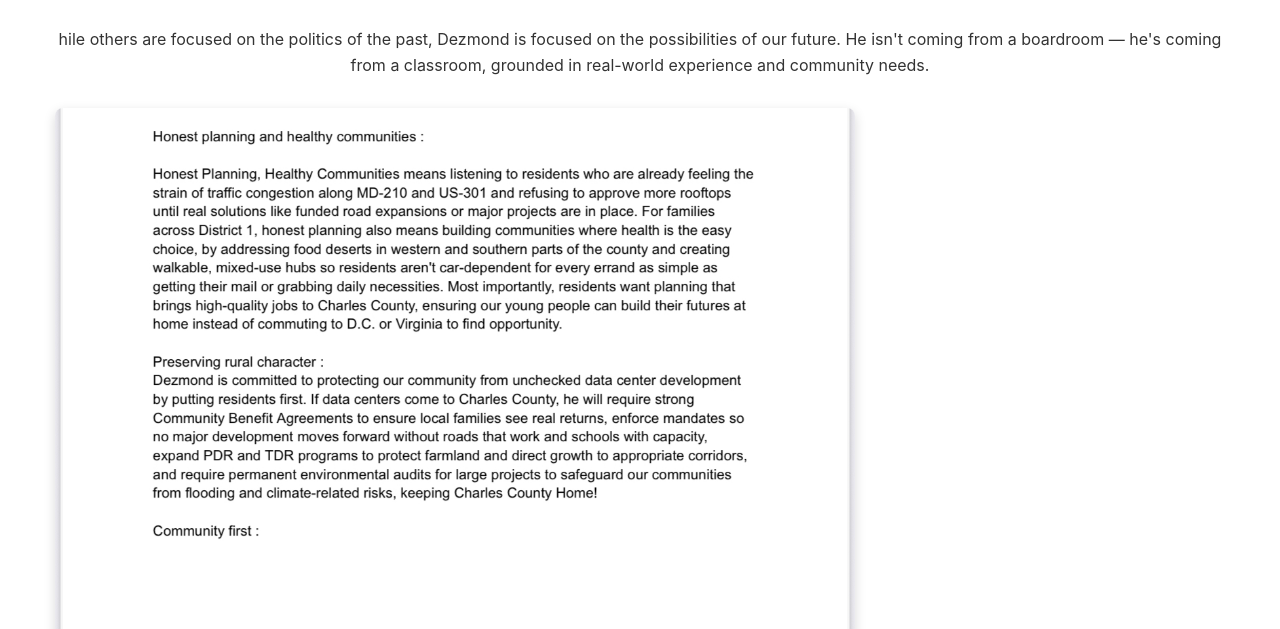
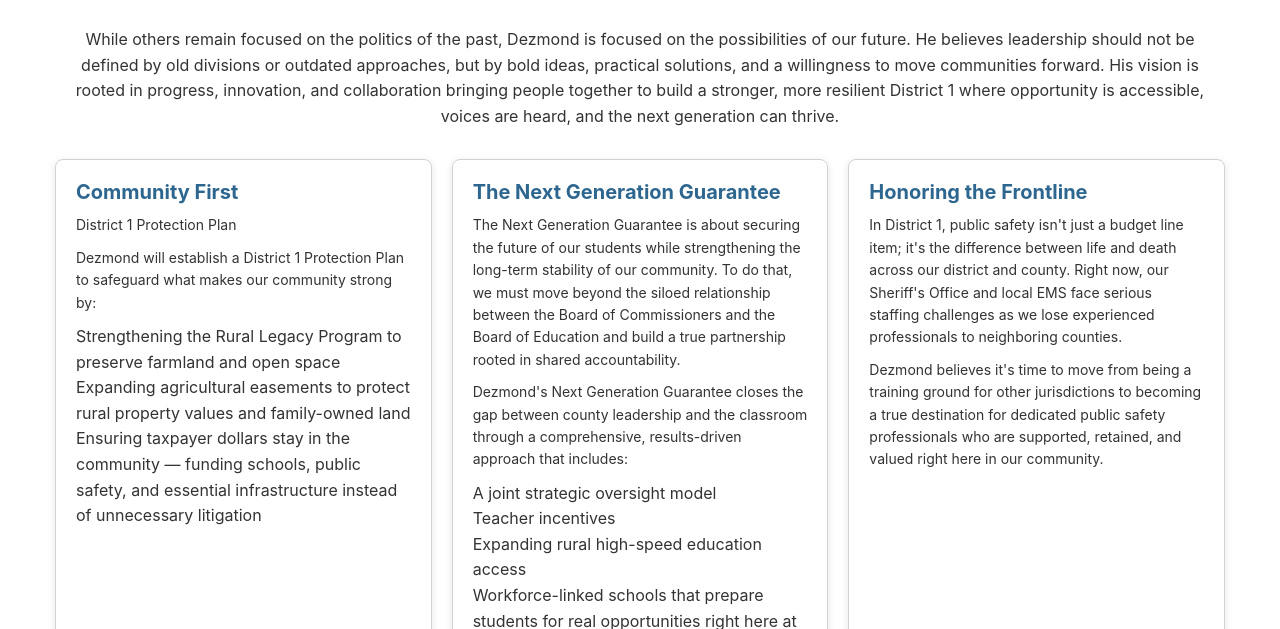
Before and after one commit to DezCode1224/Campaign, a website built with Parcel: page src/priorities.html in a window 1280 px wide. Shown: the part 171-800 px from the top of the page. Built offline with nearby package versions, Linux system fonts and the light colour scheme.

Commit message:
Priorities update 2.1

```diff
--- a/src/priorities.html
+++ b/src/priorities.html
@@ -81,10 +81,10 @@
   <section class="priorities-section" style="margin-top: 80px;">
     <div class="container">
       <h1 class="section-title">Our Priorities</h1>
-      <p class="text-center mb-5">hile others are focused on the politics of the past, Dezmond is focused on the possibilities of our future. He isn't coming from a boardroom — he's coming from a classroom, grounded in real-world experience and community needs.</p>
+      <p class="text-center mb-5">While others remain focused on the politics of the past, Dezmond is focused on the possibilities of our future. He believes leadership should not be defined by old divisions or outdated approaches, but by bold ideas, practical solutions, and a willingness to move communities forward. His vision is rooted in progress, innovation, and collaboration bringing people together to build a stronger, more resilient District 1 where opportunity is accessible, voices are heard, and the next generation can thrive.</p>
 
       <div class="text-center mb-5">
-        <img src="assets/website_assets/drive-download-20260211T031537Z-1-001/UPDATED PLATFORM LANGUAGE_.jpg" alt="Platform Priorities" class="img-fluid" style="max-width: 800px; border-radius: 8px; box-shadow: 0 4px 12px rgba(0,0,0,0.15);" />
+
       </div>
 
       <div class="priorities-grid">
@@ -147,7 +147,7 @@
       <div class="footer-content">
         <p><strong>Campaign Information</strong></p>
         <p>100 Centennial St, P.O. Box 1134<br>La Plata, MD 20646</p>
-        <p>Email: <a href="mailto:Info.DezmondRosierfordistrict1@gmail.com" style="color: $white-color;">Info.DezmondRosierfordistrict1@gmail.com</a></p>
+        <p>Email: <a href="mailto:Info.DezmondRosierfordistrict1@gmail.com" style="color: white;">Info.DezmondRosierfordistrict1@gmail.com</a></p>
         <p><strong>Authority:</strong> Friends of Dezmond A. Rosier<br>Jaylen X. Gross, Treasurer</p>
         <p>&copy; 2026 Dezmond Rosier for County Commissioner - District 1. All rights reserved.</p>
         <p>Paid for by Friends of Dezmond A. Rosier</p>
```
